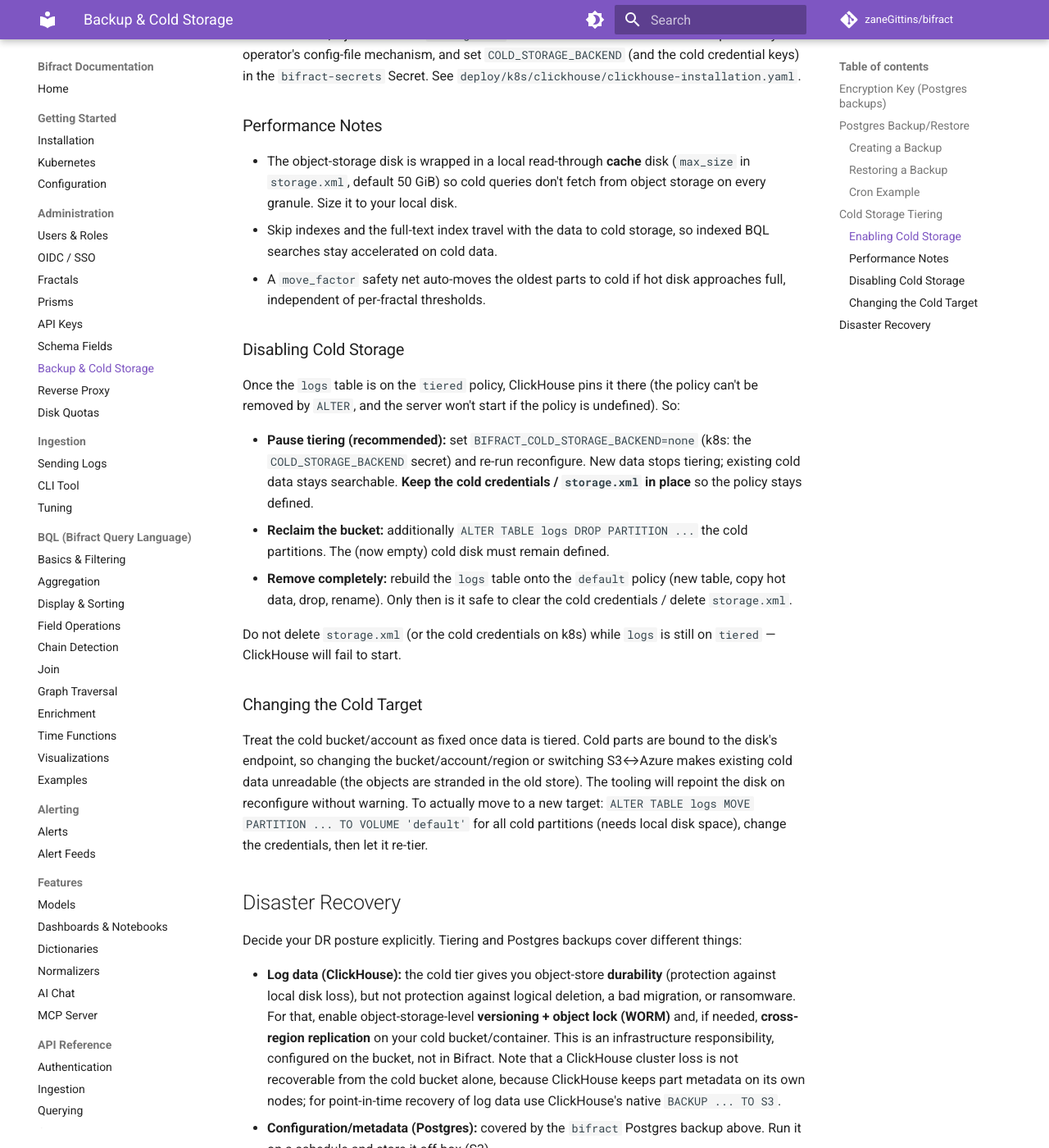
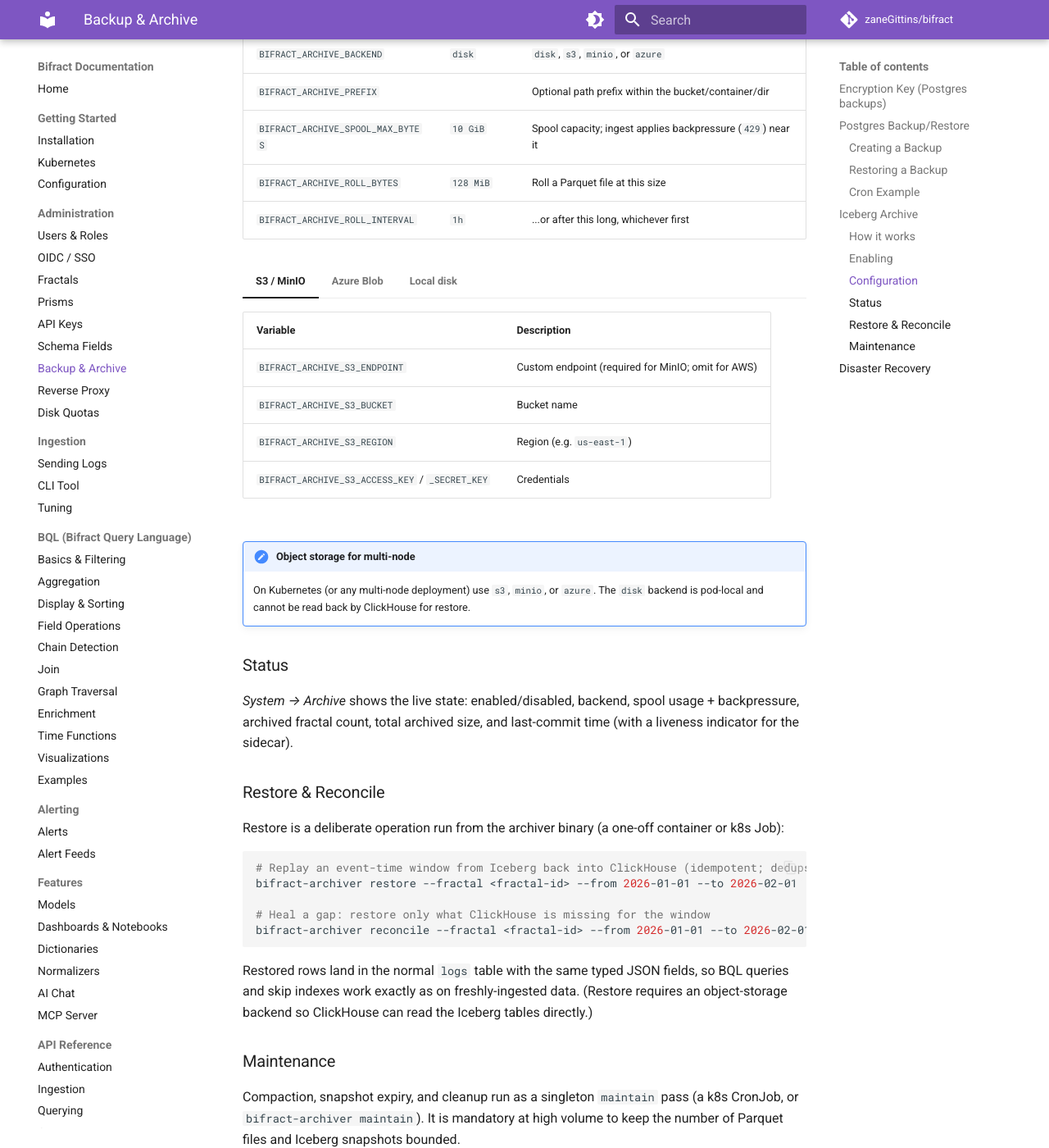
Before and after one commit to zaneGittins/bifract, an MkDocs documentation site: the page built from docs/administration/backup-restore.md, in a window 1280 px wide and 1400 px high, scrolled down 2841 px. Shown: the whole window at 82% size. Built offline with MkDocs 1.6.1 and Material for MkDocs 9.7.7, drawn with Linux system fonts in a browser that asks for light colours; comment, search, counter and statistics services are not loaded; some of the changed text lies outside the part shown.

Commit message:
Schema changes from raw_log to norm_log, and apache iceberg/parquet to object storage for DR

````diff
--- a/docker-compose.yml
+++ b/docker-compose.yml
@@ -128,7 +128,10 @@ services:
     image: bifract-dev
     container_name: bifract-archiver
     restart: unless-stopped
-    command: ["/bifract-archiver", "run"]
+    # Override the image ENTRYPOINT (/bifract-server); in compose `command` is
+    # appended to the entrypoint, so the entrypoint itself must be replaced.
+    entrypoint: ["/bifract-archiver"]
+    command: ["run"]
     environment:
       POSTGRES_HOST: postgres
       POSTGRES_PORT: 5432
--- a/docs/administration/backup-restore.md
+++ b/docs/administration/backup-restore.md
@@ -1,12 +1,12 @@
-# Backup, Restore & Cold Storage
+# Backup, Restore & Archive
 
 Bifract separates two concerns:
 
 - **PostgreSQL backup/restore**: full backup of configuration, users, alerts, saved searches, notebooks, and metadata via the `bifract` CLI. Encrypted with AES-256-GCM.
-- **Cold storage tiering**: per-fractal tiering of old log data to low-cost object storage (S3 or Azure Blob), where it stays fully searchable in place via BQL.
+- **Iceberg archive**: a full, engine-independent copy of **all log data** written to object storage as [Apache Iceberg](https://iceberg.apache.org/) (Parquet + metadata), independent of ClickHouse. This is the durable system of record for disaster recovery and long-term retention.
 
-!!! warning "Cold storage is not a backup"
-    Tiering moves log data to cheaper storage but it is still *live* data: a dropped partition, bad migration, or corruption destroys it just the same. Cold storage covers cost and capacity, not disaster recovery. See [Disaster recovery](#disaster-recovery) for where DR responsibility actually sits.
+!!! info "ClickHouse is the hot store; Iceberg is the record of truth"
+    With archiving enabled, ClickHouse holds a **bounded hot window** (governed by each fractal's retention) and the Iceberg archive holds the **full history**. Because logs are captured at ingest into a durable spool *before* they reach ClickHouse, the archive is the most complete copy — a ClickHouse loss is recoverable by restoring from Iceberg.
 
 ## Encryption Key (Postgres backups)
 
@@ -17,6 +17,9 @@ The encryption key is generated automatically by `bifract` during installation a
 ## Postgres Backup/Restore
 
 Configuration backups are managed through the `bifract` CLI. These back up the entire PostgreSQL database including users, fractal configurations, alerts, saved searches, notebooks, and all metadata. Postgres backups **do not** contain log data.
+
+!!! warning "Postgres backup is required even with archiving"
+    The Iceberg **catalog** (the map from each fractal to its data files) lives in Postgres. Losing Postgres without a backup makes the archived Parquet hard to reassemble. Archiving makes Postgres backup *more* important, not less.
 
 Backups are stored to disk by default (`{install_dir}/backups/`). S3-compatible storage (AWS S3, MinIO, DigitalOcean Spaces) is also supported via these `.env` variables:
 
@@ -50,67 +53,92 @@ bifract --restore --dir /opt/bifract --restore-file /opt/bifract/backups/bifract
 0 2 * * * /usr/local/bin/bifract --backup --dir /opt/bifract --non-interactive >> /var/log/bifract-backup.log 2>&1
 ```
 
-## Cold Storage Tiering
+## Iceberg Archive
 
-Cold storage moves a fractal's old log partitions from local (hot) disk to object storage. The data stays in the same `logs` table and remains queryable with the same BQL; only the underlying storage changes. Queries that reach into cold data are correct but slower, and the search UI shows a small **cold storage** badge when a time range includes tiered data.
+The archive is **off by default**. When enabled, a `bifract-archiver` sidecar continuously copies every ingested log to object storage as per-fractal Iceberg tables, on any of four backends: **local disk, MinIO, S3, or Azure Blob**.
 
-Movement is driven hourly: for each fractal with a cold threshold set, partitions older than that threshold are moved to the cold volume (`ALTER TABLE logs MOVE PARTITION ... TO VOLUME 'cold'`). Because the `logs` table is partitioned by `(fractal_id, day)`, tiering is exact per fractal and per day.
+### How it works
 
-### Enabling Cold Storage
+1. **Tee at ingest.** After a log batch is normalized, it is appended to a durable local **spool** on a shared volume *before* the request is acked (fail-closed: if the spool write fails, ingest returns `429` rather than losing data). It then continues to ClickHouse as normal.
+2. **Archiver sidecar.** The archiver tails the spool, batches records into Parquet, rolls files on size or time, uploads to object storage, and commits Iceberg metadata to a Postgres-backed catalog. One Iceberg table per fractal, partitioned by ingest date.
+3. **Maintenance.** A scheduled job compacts small Parquet files and expires old snapshots to keep metadata bounded.
 
-Cold storage is opt-in and disabled by default.
+The archiver ships in the same image as the server (run with a different command). It is **dormant but present**: `bifract --upgrade` / `--upgrade-k8s` provisions the archiver and spool volume, but no archiving happens until you enable it.
 
-**1. Define the storage policy.** Edit `clickhouse/config.d/storage.xml` (mounted into the ClickHouse container). It is inert by default. Copy the body of either `storage.s3.xml.example` or `storage.azure.xml.example` (in the same directory) into it. The hot volume **must be named `default`** (with the `default` disk): ClickHouse only allows switching a table onto a new policy that still contains the volume from its current policy, and the implicit default policy's volume is named `default`.
+### Enabling
 
-**2. Provide credentials** as environment variables on the **clickhouse** service (consumed by `storage.xml` via `from_env`):
+The machinery must be provisioned first (present after an install/upgrade on a version that includes it). Then enable it **either way**:
 
-=== "S3 / S3-compatible"
+- **Admin UI:** *Settings → Admin → Limits → Iceberg Archive* toggle. (Greyed out until provisioned.)
+- **Env / secret:** set `BIFRACT_ARCHIVE_ENABLED=true` (k8s: the `ARCHIVE_ENABLED` secret).
+
+Toggling takes effect within seconds — no redeploy.
+
+### Configuration
+
+Set on the `bifract-archiver` service (compose) or the `bifract-secrets` Secret (k8s):
+
+| Variable | Default | Description |
+|----------|---------|-------------|
+| `BIFRACT_ARCHIVE_ENABLED` | `false` | Master on/off (also toggleable from the admin UI) |
+| `BIFRACT_ARCHIVE_BACKEND` | `disk` | `disk`, `s3`, `minio`, or `azure` |
+| `BIFRACT_ARCHIVE_PREFIX` | | Optional path prefix within the bucket/container/dir |
+| `BIFRACT_ARCHIVE_SPOOL_MAX_BYTES` | `10 GiB` | Spool capacity; ingest applies backpressure (`429`) near it |
+| `BIFRACT_ARCHIVE_ROLL_BYTES` | `128 MiB` | Roll a Parquet file at this size |
+| `BIFRACT_ARCHIVE_ROLL_INTERVAL` | `1h` | ...or after this long, whichever first |
+
+=== "S3 / MinIO"
 
     | Variable | Description |
     |----------|-------------|
-    | `BIFRACT_COLD_STORAGE_ENDPOINT` | Full object-storage URL incl. bucket and optional prefix, e.g. `https://my-bucket.s3.us-east-1.amazonaws.com/cold/` |
-    | `BIFRACT_S3_ACCESS_KEY` | Access key ID |
-    | `BIFRACT_S3_SECRET_KEY` | Secret access key |
-    | `BIFRACT_S3_REGION` | Region (blank for MinIO) |
+    | `BIFRACT_ARCHIVE_S3_ENDPOINT` | Custom endpoint (required for MinIO; omit for AWS) |
+    | `BIFRACT_ARCHIVE_S3_BUCKET` | Bucket name |
+    | `BIFRACT_ARCHIVE_S3_REGION` | Region (e.g. `us-east-1`) |
+    | `BIFRACT_ARCHIVE_S3_ACCESS_KEY` / `_SECRET_KEY` | Credentials |
 
 === "Azure Blob"
 
     | Variable | Description |
     |----------|-------------|
-    | `BIFRACT_AZURE_STORAGE_URL` | Blob service URL, e.g. `https://myaccount.blob.core.windows.net/` |
-    | `BIFRACT_AZURE_CONTAINER` | Container name |
-    | `BIFRACT_AZURE_STORAGE_ACCOUNT` | Account name |
-    | `BIFRACT_AZURE_STORAGE_KEY` | Account key |
+    | `BIFRACT_ARCHIVE_AZURE_ACCOUNT` | Storage account name |
+    | `BIFRACT_ARCHIVE_AZURE_KEY` | Account key |
+    | `BIFRACT_ARCHIVE_AZURE_CONTAINER` | Container name |
+    | `BIFRACT_ARCHIVE_AZURE_ENDPOINT` | Optional custom endpoint (e.g. Azurite) |
 
-**3. Tell the app to enable it.** Set `BIFRACT_COLD_STORAGE_BACKEND=s3` (or `azure`) on the bifract app. At startup the app switches the `logs` table onto the `tiered` storage policy.
+=== "Local disk"
 
-**4. Set per-fractal thresholds.** In each fractal's **Manage → Lifecycle** tab, set **Move to cold storage after**. It must be less than the deletion (retention) period, or logs would be deleted before they tier.
+    | Variable | Description |
+    |----------|-------------|
+    | `BIFRACT_ARCHIVE_DISK_PATH` | Directory for the Iceberg warehouse (single-node/testing) |
 
-On Kubernetes, inject the same `storage.xml` and credentials into the ClickHouse pods via your operator's config-file mechanism, and set `COLD_STORAGE_BACKEND` (and the cold credential keys) in the `bifract-secrets` Secret. See `deploy/k8s/clickhouse/clickhouse-installation.yaml`.
+!!! note "Object storage for multi-node"
+    On Kubernetes (or any multi-node deployment) use `s3`, `minio`, or `azure`. The `disk` backend is pod-local and cannot be read back by ClickHouse for restore.
 
-### Performance Notes
+### Status
 
-- The object-storage disk is wrapped in a local read-through **cache** disk (`max_size` in `storage.xml`, default 50 GiB) so cold queries don't fetch from object storage on every granule. Size it to your local disk.
-- Skip indexes and the full-text index travel with the data to cold storage, so indexed BQL searches stay accelerated on cold data.
-- A `move_factor` safety net auto-moves the oldest parts to cold if hot disk approaches full, independent of per-fractal thresholds.
+*System → Archive* shows the live state: enabled/disabled, backend, spool usage + backpressure, archived fractal count, total archived size, and last-commit time (with a liveness indicator for the sidecar).
 
-### Disabling Cold Storage
+### Restore & Reconcile
 
-Once the `logs` table is on the `tiered` policy, ClickHouse pins it there (the policy can't be removed by `ALTER`, and the server won't start if the policy is undefined). So:
+Restore is a deliberate operation run from the archiver binary (a one-off container or k8s Job):
 
-- **Pause tiering (recommended):** set `BIFRACT_COLD_STORAGE_BACKEND=none` (k8s: the `COLD_STORAGE_BACKEND` secret) and re-run reconfigure. New data stops tiering; existing cold data stays searchable. **Keep the cold credentials / `storage.xml` in place** so the policy stays defined.
-- **Reclaim the bucket:** additionally `ALTER TABLE logs DROP PARTITION ...` the cold partitions. The (now empty) cold disk must remain defined.
-- **Remove completely:** rebuild the `logs` table onto the `default` policy (new table, copy hot data, drop, rename). Only then is it safe to clear the cold credentials / delete `storage.xml`.
+```bash
+# Replay an event-time window from Iceberg back into ClickHouse (idempotent; dedups on log_id)
+bifract-archiver restore --fractal <fractal-id> --from 2026-01-01 --to 2026-02-01
 
-Do not delete `storage.xml` (or the cold credentials on k8s) while `logs` is still on `tiered` — ClickHouse will fail to start.
+# Heal a gap: restore only what ClickHouse is missing for the window
+bifract-archiver reconcile --fractal <fractal-id> --from 2026-01-01 --to 2026-02-01
+```
 
-### Changing the Cold Target
+Restored rows land in the normal `logs` table with the same typed JSON fields, so BQL queries and skip indexes work exactly as on freshly-ingested data. (Restore requires an object-storage backend so ClickHouse can read the Iceberg tables directly.)
 
-Treat the cold bucket/account as fixed once data is tiered. Cold parts are bound to the disk's endpoint, so changing the bucket/account/region or switching S3↔Azure makes existing cold data unreadable (the objects are stranded in the old store). The tooling will repoint the disk on reconfigure without warning. To actually move to a new target: `ALTER TABLE logs MOVE PARTITION ... TO VOLUME 'default'` for all cold partitions (needs local disk space), change the credentials, then let it re-tier.
+### Maintenance
+
+Compaction, snapshot expiry, and cleanup run as a singleton `maintain` pass (a k8s CronJob, or `bifract-archiver maintain`). It is mandatory at high volume to keep the number of Parquet files and Iceberg snapshots bounded.
 
 ## Disaster Recovery
 
-Decide your DR posture explicitly. Tiering and Postgres backups cover different things:
+Decide your DR posture explicitly. The two systems cover different things:
 
-- **Log data (ClickHouse):** the cold tier gives you object-store **durability** (protection against local disk loss), but not protection against logical deletion, a bad migration, or ransomware. For that, enable object-storage-level **versioning + object lock (WORM)** and, if needed, **cross-region replication** on your cold bucket/container. This is an infrastructure responsibility, configured on the bucket, not in Bifract. Note that a ClickHouse cluster loss is not recoverable from the cold bucket alone, because ClickHouse keeps part metadata on its own nodes; for point-in-time recovery of log data use ClickHouse's native `BACKUP ... TO S3`.
-- **Configuration/metadata (Postgres):** covered by the `bifract` Postgres backup above. Run it on a schedule and store it off-box (S3).
+- **Log data (ClickHouse):** the **Iceberg archive** is your durable, engine-independent copy — a full ClickHouse loss is recoverable by restoring from Iceberg (`bifract-archiver restore`). For protection against logical deletion or ransomware, enable object-storage **versioning + object lock (WORM)** and, if needed, **cross-region replication** on the archive bucket/container. This is configured on the bucket, not in Bifract.
+- **Configuration/metadata (Postgres):** covered by the `bifract` Postgres backup above — and it also holds the Iceberg catalog. Run it on a schedule and store it off-box (S3).
--- a/docs/getting-started/configuration.md
+++ b/docs/getting-started/configuration.md
@@ -27,4 +27,4 @@ A complete reference of all variables with comments is available in [`.env.examp
 | `BIFRACT_ALLOWED_IPS` | _(empty)_ | Comma-separated IPs or CIDR ranges allowed when IP access is restricted |
 | `BIFRACT_METRICS_ENABLED` | `false` | Set `true` to enable the Prometheus metrics endpoint |
 | `BIFRACT_METRICS_ADDR` | `:9090` | Listen address for the metrics server (separate from the main app) |
-| `BIFRACT_COLD_STORAGE_BACKEND` | `none` | Cold storage tier backend: `none`, `s3`, or `azure`. See [Backup, Restore & Cold Storage](../administration/backup-restore.md#cold-storage-tiering) |
+| `BIFRACT_ARCHIVE_ENABLED` | `false` | Enable the Iceberg archive (durable copy of all logs to object storage). Also toggleable from the admin UI. See [Iceberg Archive](../administration/backup-restore.md#iceberg-archive) for the full `BIFRACT_ARCHIVE_*` reference |
--- a/mkdocs.yml
+++ b/mkdocs.yml
@@ -57,7 +57,7 @@ nav:
     - Prisms: administration/prisms.md
     - API Keys: administration/ingest-tokens.md
     - Schema Fields: administration/schema-fields.md
-    - Backup & Cold Storage: administration/backup-restore.md
+    - Backup & Archive: administration/backup-restore.md
     - Reverse Proxy: administration/reverse-proxy.md
     - Disk Quotas: administration/disk-quotas.md
   - Ingestion:
--- a/web/static/columnSizing.js
+++ b/web/static/columnSizing.js
@@ -13,7 +13,7 @@ const ColumnSizing = {
 
     // Fields that should flex to fill remaining horizontal space (the log
     // message). Only one such column flexes; the first match wins.
-    FLEX_FIELDS: ['raw_log', 'message', 'msg', 'body', '_raw', 'log'],
+    FLEX_FIELDS: ['norm_log', 'raw_log', 'message', 'msg', 'body', '_raw', 'log'],
 
     _canvas: null,
 
````
Also changed, not shown: web/static/logDetail.js (+46 -3 lines), web/static/notebooks.js, web/static/queryExecutor.js, 11 other files.
